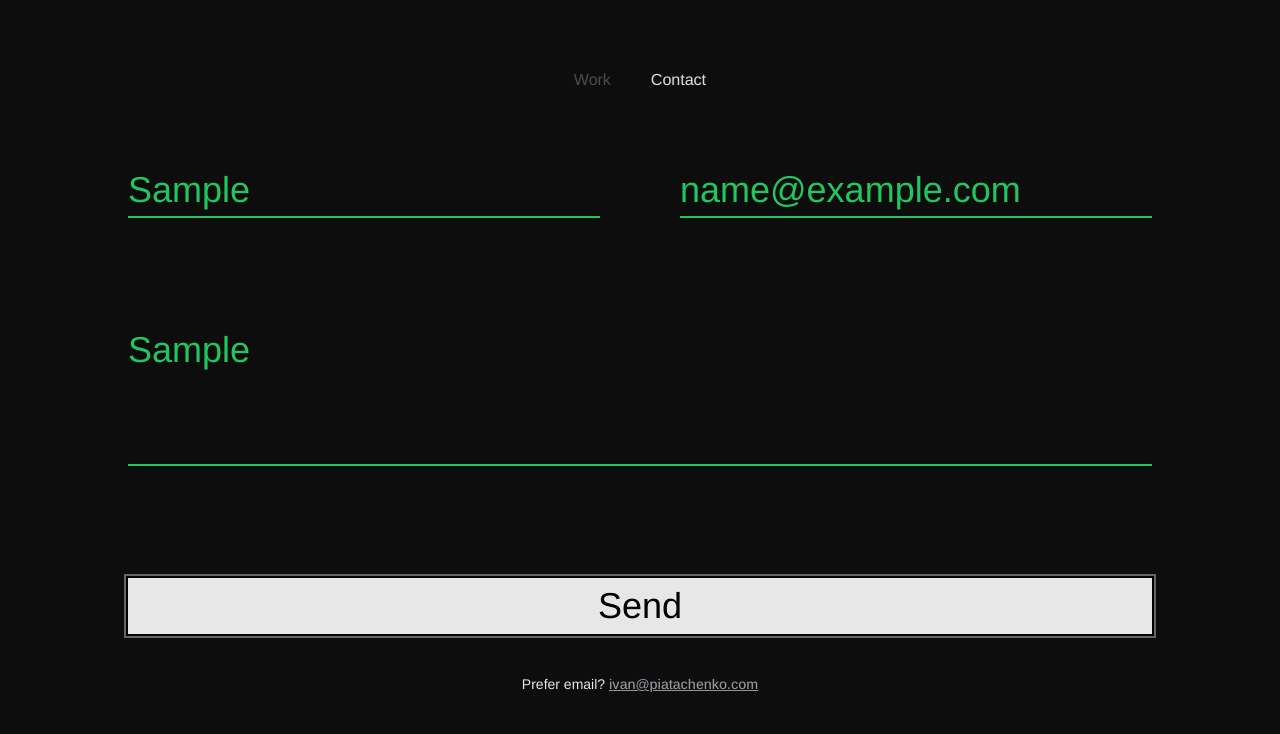
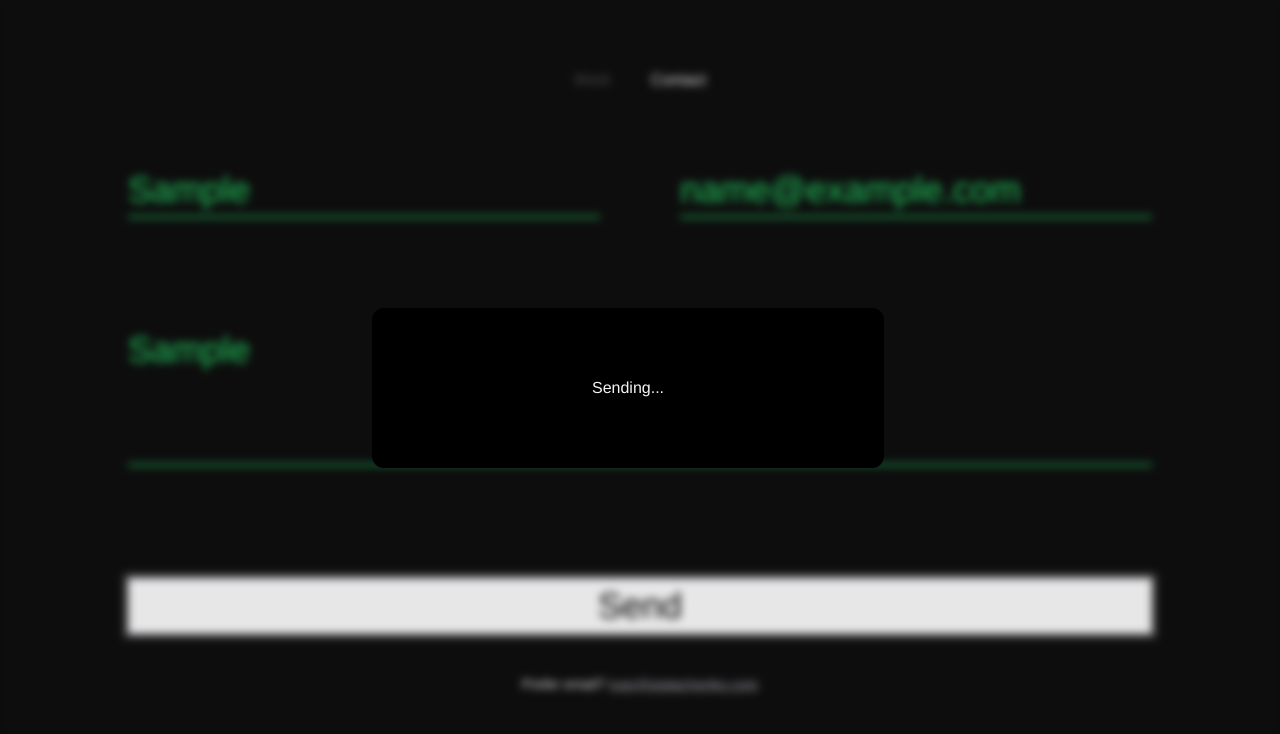
Before and after one commit to piatachenko/piatachenko, a Next.js app: page /contact in a window 1280 px wide. Both pictures are taken after typing "Sample", "name@example.com", "Sample" into the empty fields and a click on the button "Send". Shown: the top 734 px of the page. Built offline with nearby package versions, Linux system fonts and the light colour scheme; no server answers; the database is empty.

Commit message:
Add success alert

```diff
--- a/src/pages/contact.tsx
+++ b/src/pages/contact.tsx
@@ -1,5 +1,5 @@
 import Head from "next/head";
-import { type FormEvent } from "react";
+import { useState, type FormEvent } from "react";
 import Input from "~/components/Input";
 import MainLayout from "~/layouts/MainLayout";
 
@@ -8,9 +8,10 @@ export default function Contact() {
 
   const emailPattern = /^[a-zA-Z0-9._%+-]+@[a-zA-Z0-9.-]+\.[a-zA-Z]{2,}$/;
 
+  const [isSuccess, setIsSuccess] = useState(false);
+  const [isCorrect, setIsCorrect] = useState(false);
+
   async function handleSubmit(e: FormEvent) {
-    e.preventDefault();
-
     let hasError = false;
 
     fieldNames.forEach((fieldName) => {
@@ -41,6 +42,8 @@ export default function Contact() {
       return;
     }
 
+    setIsCorrect(true);
+
     const formData = new FormData(e.target as HTMLFormElement);
     const response = await fetch("/api/contact", {
       method: "POST",
@@ -49,6 +52,10 @@ export default function Contact() {
         "Content-Type": "application/json",
       },
     });
+
+    if (response.ok) {
+      setIsSuccess(true);
+    }
   }
 
   return (
@@ -59,6 +66,27 @@ export default function Contact() {
       </Head>
       <MainLayout page="Contact">
         <main>
+          {!!isCorrect && (
+            <>
+              <div className="absolute inset-0 z-10 backdrop-blur-sm">
+                <div className="absolute bottom-1/2 rounded-xl right-1/2 m-3 flex min-h-[10rem] w-full max-w-lg translate-x-1/2 translate-y-1/2 items-center justify-center bg-black">
+                  {isSuccess ? (
+                    <>
+                      <button
+                        onClick={() => {setIsSuccess(false); setIsCorrect(false)}}
+                        className="absolute right-3 top-3"
+                      >
+                        Close
+                      </button>
+                      <span>Success</span>
+                    </>
+                  ) : (
+                    <>Sending...</>
+                  )}
+                </div>
+              </div>
+            </>
+          )}
           <div
             className="px-[6%] pb-10 sm:px-[3rem] md:px-[7%] xl:px-[10%] 2xl:px-[13%]"
             style={{
@@ -66,7 +94,13 @@ export default function Contact() {
                 "calc((max(102.5vh, calc(var(--h) + 8rem)) - var(--h)) / 2)",
             }}
           >
-            <form onSubmit={handleSubmit} className="w-full">
+            <form
+              onSubmit={(e) => {
+                e.preventDefault();
+                handleSubmit(e);
+              }}
+              className="w-full"
+            >
               <div className="gap-10 md:flex xl:gap-20 2xl:gap-24">
                 <Input placeholder="Your name" id="name" name="name" />
                 <Input placeholder="your@email.com" id="email" name="email" />
```
